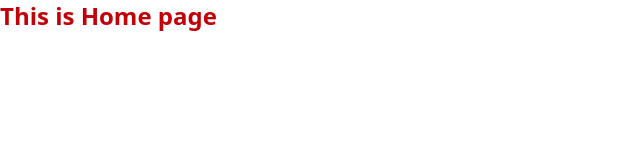
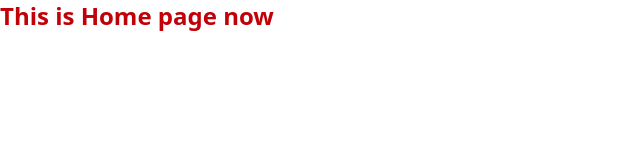
Before and after one commit to probityreltd-commits/probityweb, a Next.js app: page / in a window 1280 px wide. Shown: the top 160 px of the page, without its empty margins (0-640 px from the left). Built offline with nearby package versions, Linux system fonts and the light colour scheme.

Commit message:
edit somthig

```diff
--- a/src/app/page.js
+++ b/src/app/page.js
@@ -6,6 +6,6 @@ export default function Home() {
     return <UnderConstruction></UnderConstruction>;
   }
   return (
-    <div className="text-2xl font-bold text-red-700">This is Home page</div>
+    <div className="text-2xl font-bold text-red-700">This is Home page now</div>
   );
 }
```
